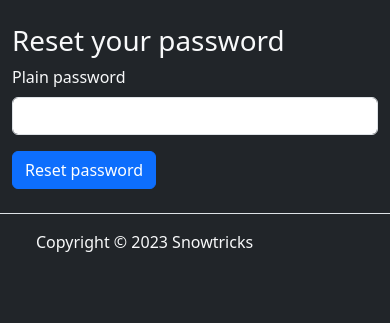
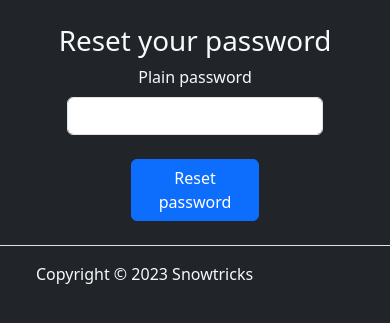
Before and after one commit to requenaGuillaume/snowtricks, a Symfony app: template templates/reset_password/reset.html.twig in a window 390 px wide. Shown: the part 87-410 px from the top of the page. Run offline with Twig, Linux system fonts and the light colour scheme; the template is opened without the code that fills it, so the values that code supplies are empty; form fields are guessed from the names that the template uses; some libraries are stand-ins or nearby versions.

Commit message:
add style to reset password page

```diff
--- a/src/Form/ChangePasswordFormType.php
+++ b/src/Form/ChangePasswordFormType.php
@@ -20,6 +20,7 @@ class ChangePasswordFormType extends AbstractType
                 'options' => [
                     'attr' => [
                         'autocomplete' => 'new-password',
+                        'class' => 'form-control mb-2'
                     ],
                 ],
                 'first_options' => [
--- a/templates/reset_password/reset.html.twig
+++ b/templates/reset_password/reset.html.twig
@@ -2,11 +2,33 @@
 
 {% block title %}Reset your password{% endblock %}
 
+{% block stylesheets %}
+    <style>
+        label{
+            display: block;
+            text-align: center;
+        }
+
+        @media screen and (max-width: 768px){
+           form{
+                width: 70% !important;
+                margin: 0 auto;
+            }
+
+            form button{
+                width: 80%;
+            }
+        }
+    </style>
+{% endblock %}
+
 {% block body %}
-    <h1>Reset your password</h1>
+    <h1 class="text-center">Reset your password</h1>
 
-    {{ form_start(resetForm) }}
+    {{ form_start(resetForm, {'attr': {'class': 'col-4 mx-auto mt-5 mb-5'}}) }}
         {{ form_row(resetForm.plainPassword) }}
-        <button class="btn btn-primary">Reset password</button>
+        <button class="btn btn-primary w-50 mt-2" style="margin-left: 50%; transform: translateX(-50%);">
+            Reset password
+        </button>
     {{ form_end(resetForm) }}
 {% endblock %}
```
